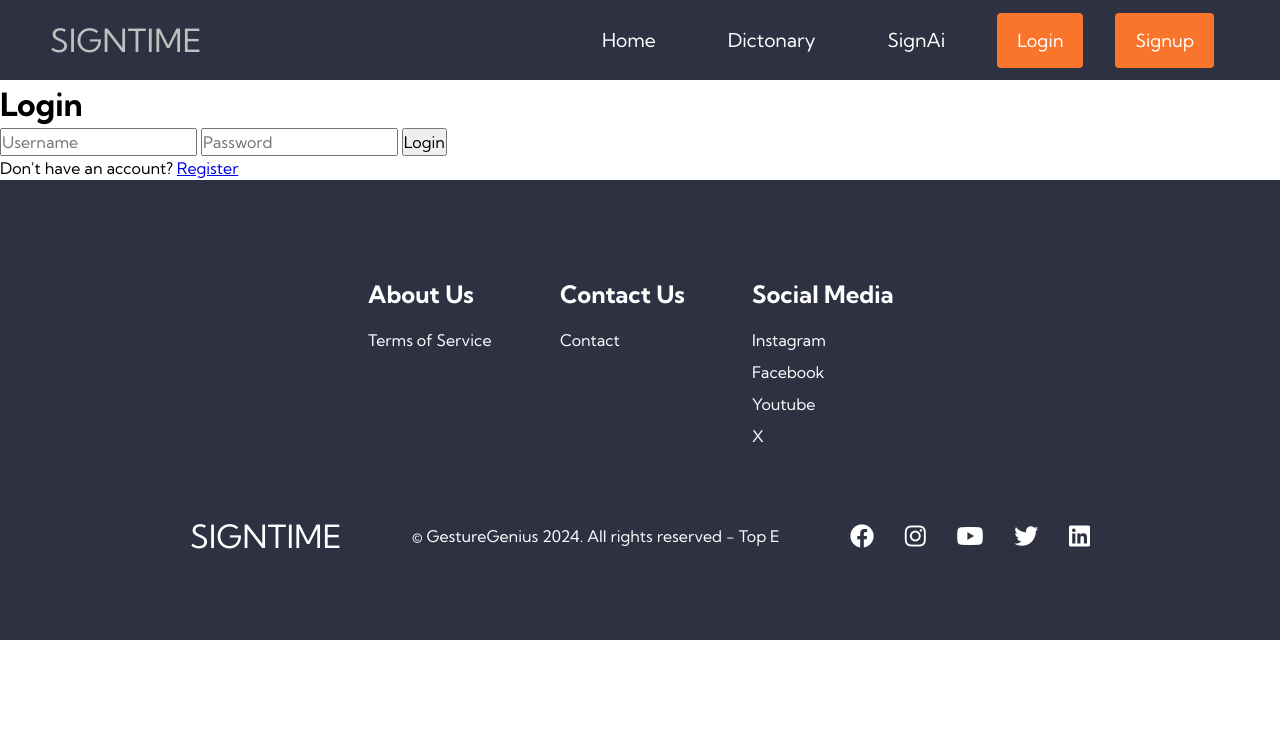
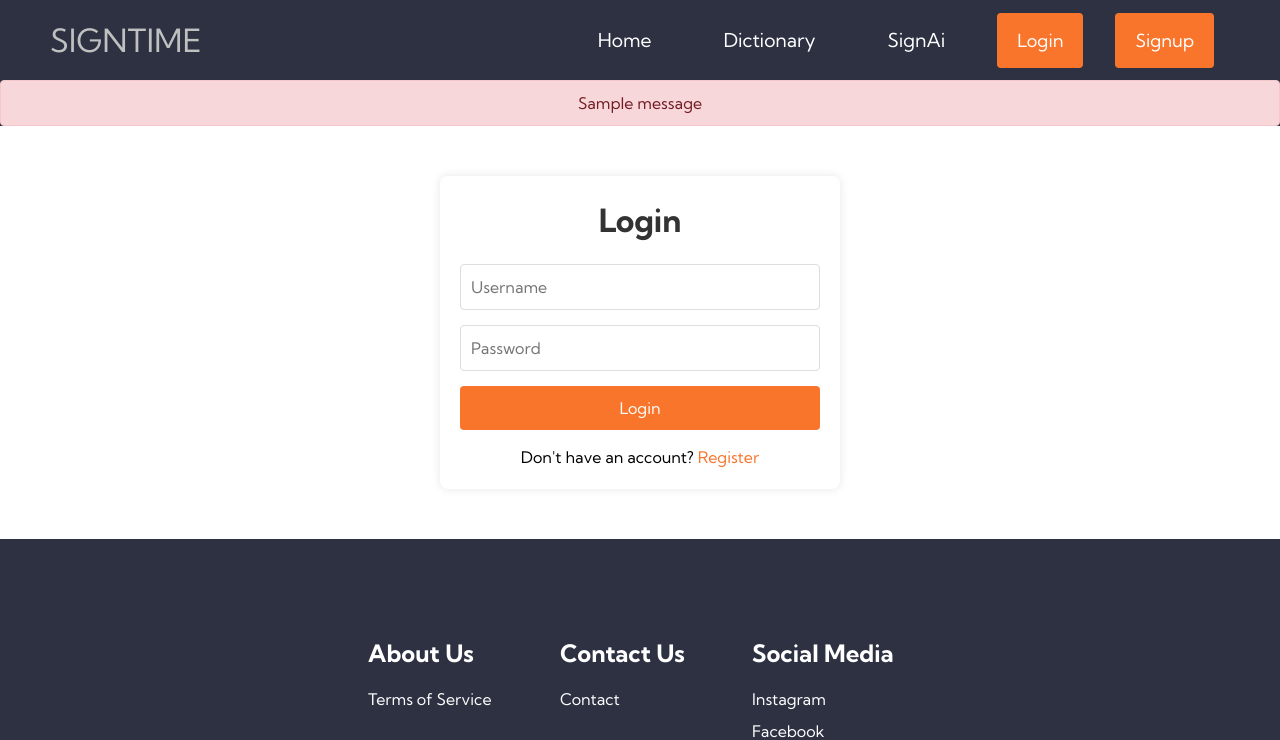
Before and after one commit to Edmundaa/signtime, a Flask app: page /login in a window 1280 px wide. Shown: the top 740 px of the page. Run offline with Flask 3, Linux system fonts and the light colour scheme; tables that the repository leaves empty hold one stand-in row (values such as "Sample post"); one stand-in notice (Sample message) is shown; some libraries are stand-ins or nearby versions.

Commit message:
19/09/2024.2

```diff
--- a/app.py
+++ b/app.py
@@ -1,3 +1,6 @@
+import logging
+logging.basicConfig(level=logging.DEBUG)
+
 from flask import Flask, render_template, request, redirect, url_for, flash
 from config import Config
 import sqlite3
@@ -6,24 +9,48 @@ from flask_sqlalchemy import SQLAlchemy
 from werkzeug.security import generate_password_hash, check_password_hash
 from flask_login import LoginManager, UserMixin, login_user, login_required, logout_user, current_user
 
+
 app=Flask(__name__)
-app.config['SQLALCHEMY_DATABASE_URI'] = 'sqlite:///users.dbp'  # Replace with your actual database URI
+app.config['SQLALCHEMY_DATABASE_URI'] = 'sqlite:///users.db'  # Change the file extension to .db
+app.config['SQLALCHEMY_TRACK_MODIFICATIONS'] = False
+app.config['SECRET_KEY'] = 'your_secret_key_here'  # Add a secret key for Flask-Login
 db = SQLAlchemy(app)
 
-# Add this line to create tables
-with app.app_context():
-    db.create_all()
+# Initialize Flask-Login
+login_manager = LoginManager()
+login_manager.init_app(app)
+login_manager.login_view = 'login'
 
 # Allows configuration like settings to be tucked away in a separate file.  See config.py
 app.config.from_object(Config)
 
-# Get the title of the website from Config and
-# make it available to all templates. Used in
-# header.html and layout.html in this case
-@app.context_processor
-def context_processor():
-  return dict(title=app.config['TITLE'])
+# Add User model if not already present
+class User(UserMixin, db.Model):
+    id = db.Column(db.Integer, primary_key=True)
+    username = db.Column(db.String(80), unique=True, nullable=False)
+    password_hash = db.Column(db.String(120), nullable=False)
 
+    def set_password(self, password):
+        self.password_hash = generate_password_hash(password)
+
+    def check_password(self, password):
+        return check_password_hash(self.password_hash, password)
+
+@login_manager.user_loader
+def load_user(user_id):
+    return User.query.get(int(user_id))
+
+# Create tables
+def init_db():
+    with app.app_context():
+        try:
+            db.create_all()
+            logging.debug("Database tables created successfully")
+        except Exception as e:
+            logging.error(f"Error creating database tables: {str(e)}")
+
+# Call init_db() function
+init_db()
 
 # The home page
 @app.route('/')
@@ -35,15 +62,14 @@ def home():
 # TODO: link each teddy to its own details page
 @app.route('/dictionary')
 def all_definitions():
-    # This boilerplate db connection could (should?) be in
-    # a function for easy re-use
+    if not current_user.is_authenticated:
+        return render_template("dictionary_login_required.html")
+
     conn = sqlite3.connect(app.config['DATABASE'])
     cur = conn.cursor()
     cur.execute("SELECT * FROM Definitions ORDER BY name;")
-    # fetchall returns a list of results
     definitions = cur.fetchall()
-    conn.close()  # always close the db when you're done.
-    # print(teddys)  # DEBUG
+    conn.close()
     return render_template("dictionary.html", definitions=definitions)
 
 
@@ -81,18 +107,6 @@ def sign_ai():
     return render_template('SignAi.html')
 
 
-# Add User model if not already present
-class User(UserMixin, db.Model):
-    id = db.Column(db.Integer, primary_key=True)
-    username = db.Column(db.String(80), unique=True, nullable=False)
-    password_hash = db.Column(db.String(120), nullable=False)
-
-    def set_password(self, password):
-        self.password_hash = generate_password_hash(password)
-
-    def check_password(self, password):
-        return check_password_hash(self.password_hash, password)
-
 # Registration route
 @app.route('/register', methods=['GET', 'POST'])
 def register():
@@ -118,8 +132,28 @@ def register():
 # Login route
 @app.route('/login', methods=['GET', 'POST'])
 def login():
-    # Your login logic here
+    if current_user.is_authenticated:
+        return redirect(url_for('home'))
+
+    if request.method == 'POST':
+        username = request.form['username']
+        password = request.form['password']
+        user = User.query.filter_by(username=username).first()
+        if user and user.check_password(password):
+            login_user(user)
+            flash('Logged in successfully.')
+            return redirect(url_for('home'))
+        else:
+            flash('Invalid username or password')
     return render_template('login.html')
+
+# Logout route
+@app.route('/logout')
+@login_required
+def logout():
+    logout_user()
+    flash('Logged out successfully.')
+    return redirect(url_for('home'))
 
 if __name__ == '__main__':
   app.run(debug=app.config['DEBUG'], port=8080, host='0.0.0.0')
--- a/requirements.txt
+++ b/requirements.txt
@@ -1,3 +1,6 @@
 Flask
 Flask-SQLAlchemy
 Flask-Login
+Werkzeug
+python-dotenv
+gunicorn
--- /dev/null
+++ b/static/css/auth.css
@@ -0,0 +1,104 @@
+.auth-container {
+    max-width: 400px;
+    margin: 50px auto;
+    padding: 20px;
+    background-color: #ffffff;
+    border-radius: 8px;
+    box-shadow: 0 0 10px rgba(0, 0, 0, 0.1);
+}
+
+.auth-container h1 {
+    text-align: center;
+    color: #333;
+    margin-bottom: 20px;
+}
+
+.auth-form {
+    display: flex;
+    flex-direction: column;
+}
+
+.auth-form input {
+    margin-bottom: 15px;
+    padding: 10px;
+    border: 1px solid #ddd;
+    border-radius: 4px;
+    font-size: 16px;
+}
+
+.auth-form button {
+    padding: 10px;
+    background-color: #F8752B;
+    color: white;
+    border: none;
+    border-radius: 4px;
+    font-size: 16px;
+    cursor: pointer;
+    transition: background-color 0.3s ease;
+}
+
+.auth-form button:hover {
+    background-color: #4837ff;
+}
+
+.auth-links {
+    text-align: center;
+    margin-top: 15px;
+}
+
+.auth-links a {
+    color: #F8752B;
+    text-decoration: none;
+}
+
+.auth-links a:hover {
+    text-decoration: underline;
+}
+
+.flash-messages {
+    list-style-type: none;
+    padding: 0;
+    margin-bottom: 20px;
+}
+
+.flash-message {
+    padding: 10px;
+    background-color: #f8d7da;
+    border: 1px solid #f5c6cb;
+    color: #721c24;
+    border-radius: 4px;
+    margin-bottom: 10px;
+}
+
+.login-required-container {
+    max-width: 400px;
+    margin: 50px auto;
+    padding: 20px;
+    background-color: #ffffff;
+    border-radius: 8px;
+    box-shadow: 0 0 10px rgba(0, 0, 0, 0.1);
+    text-align: center;
+}
+
+.login-required-container h1 {
+    color: #333;
+    margin-bottom: 20px;
+}
+
+.login-required-container p {
+    margin-bottom: 20px;
+}
+
+.login-required-container .button {
+    display: inline-block;
+    padding: 10px 20px;
+    background-color: #F8752B;
+    color: white;
+    text-decoration: none;
+    border-radius: 4px;
+    transition: background-color 0.3s ease;
+}
+
+.login-required-container .button:hover {
+    background-color: #4837ff;
+}
--- a/static/css/styles.css
+++ b/static/css/styles.css
@@ -107,6 +107,7 @@
     width: 100%;
     max-width: 1300px;
     padding: 0 50px;
+    padding-top: 0; /* Remove top padding */
 }
 
 .main__content {
@@ -361,3 +362,27 @@
 .login__container button {
     margin: 10px;
 }
+
+/* New navbar user styles */
+.navbar__user {
+    color: #fff;
+    display: flex;
+    align-items: center;
+    justify-content: center;
+    padding: 0 1rem;
+    height: 100%;
+}
+
+.flash-messages {
+    list-style-type: none;
+    padding: 0;
+    margin: 0;
+    background-color: #2d3142; /* Same as header background */
+    color: #fff;
+}
+
+.flash-message {
+    padding: 10px 50px;
+    text-align: center;
+    font-size: 1rem;
+}
--- a/templates/header.html
+++ b/templates/header.html
@@ -2,13 +2,18 @@
 <html lang="en">
 <nav class="navbar">
   <div class="navbar__container">
-    <a href="/" id="navbar__logo"></i>SIGNTIME</a>
+    <a href="/" id="navbar__logo">SIGNTIME</a>
     <ul class="navbar__menu">
       <li class="navbar__item navbar__btn"><a href="/" class="buttons">Home</a></li>
-      <li class="navbar__item navbar__btn"><a href="/dictionary" class="buttons">Dictonary</a></li>
+      <li class="navbar__item navbar__btn"><a href="/dictionary" class="buttons">Dictionary</a></li>
       <li class="navbar__item navbar__btn"><a href="/SignAi" class="buttons">SignAi</a></li>
-      <li class="navbar__btn"><a href="/login" class="button">Login</a></li>
-      <li class="navbar__btn"><a href="/register" class="button">Signup</a></li>
+      {% if current_user.is_authenticated %}
+        <li class="navbar__item navbar__user">Welcome, {{ current_user.username }}!</li>
+        <li class="navbar__btn"><a href="{{ url_for('logout') }}" class="button">Logout</a></li>
+      {% else %}
+        <li class="navbar__btn"><a href="{{ url_for('login') }}" class="button">Login</a></li>
+        <li class="navbar__btn"><a href="{{ url_for('register') }}" class="button">Signup</a></li>
+      {% endif %}
     </ul>
   </div>
 </nav>
--- a/templates/layout.html
+++ b/templates/layout.html
@@ -4,14 +4,27 @@
   <meta charset="UTF-8" />
   <meta name="viewport" content="width=device-width, initial-scale=1.0" />
   <title>HTML CSS Website</title>
-  <link rel="stylesheet" href="static/css/reset.css" />
-  <link rel="stylesheet" href="static/css/styles.css" />
+  <link rel="stylesheet" href="{{ url_for('static', filename='css/reset.css') }}" />
+  <link rel="stylesheet" href="{{ url_for('static', filename='css/styles.css') }}" />
   <link rel="stylesheet" href="https://use.fontawesome.com/releases/v5.14.0/css/all.css" />
   <link rel="stylesheet" href="https://fonts.googleapis.com/css2?family=Kumbh+Sans:wght@400;700&display=swap" />
+  <link rel="stylesheet" href="{{ url_for('static', filename='css/auth.css') }}">
 </head>
 <body>
   <div id="wrapper">
-    <header>{% include 'header.html' %}</header>
+    <header>
+      {% include 'header.html' %}
+    </header>
+
+    {% with messages = get_flashed_messages() %}
+      {% if messages %}
+        <ul class="flash-messages">
+          {% for message in messages %}
+            <li class="flash-message">{{ message }}</li>
+          {% endfor %}
+        </ul>
+      {% endif %}
+    {% endwith %}
 
     <main>
       {% block content %}{% endblock %}
--- a/templates/login.html
+++ b/templates/login.html
@@ -1,25 +1,15 @@
 {% extends 'layout.html' %}
 
 {% block content %}
-<!DOCTYPE html>
-<html lang="en">
-<head>
-    <meta charset="UTF-8">
-    <meta name="viewport" content="width=device-width, initial-scale=1.0">
-    <title>Login</title>
-    <link rel="stylesheet" href="{{ url_for('static', filename='main.css') }}">
-</head>
-<body>
+<div class="auth-container">
     <h1>Login</h1>
-    {% if error %}
-    <p class="error">{{ error }}</p>
-    {% endif %}
-    <form method="POST">
+    <form class="auth-form" method="POST">
         <input type="text" name="username" placeholder="Username" required>
         <input type="password" name="password" placeholder="Password" required>
         <button type="submit">Login</button>
     </form>
-    <p>Don't have an account? <a href="{{ url_for('register') }}">Register</a></p>
-</body>
-</html>
+    <div class="auth-links">
+        <p>Don't have an account? <a href="{{ url_for('register') }}">Register</a></p>
+    </div>
+</div>
 {% endblock %}
```
Also changed, not shown: templates/dictionary_login_required.html (added, +12 -0 lines), templates/register.html (+14 -4 lines), instance/users.db (added).
